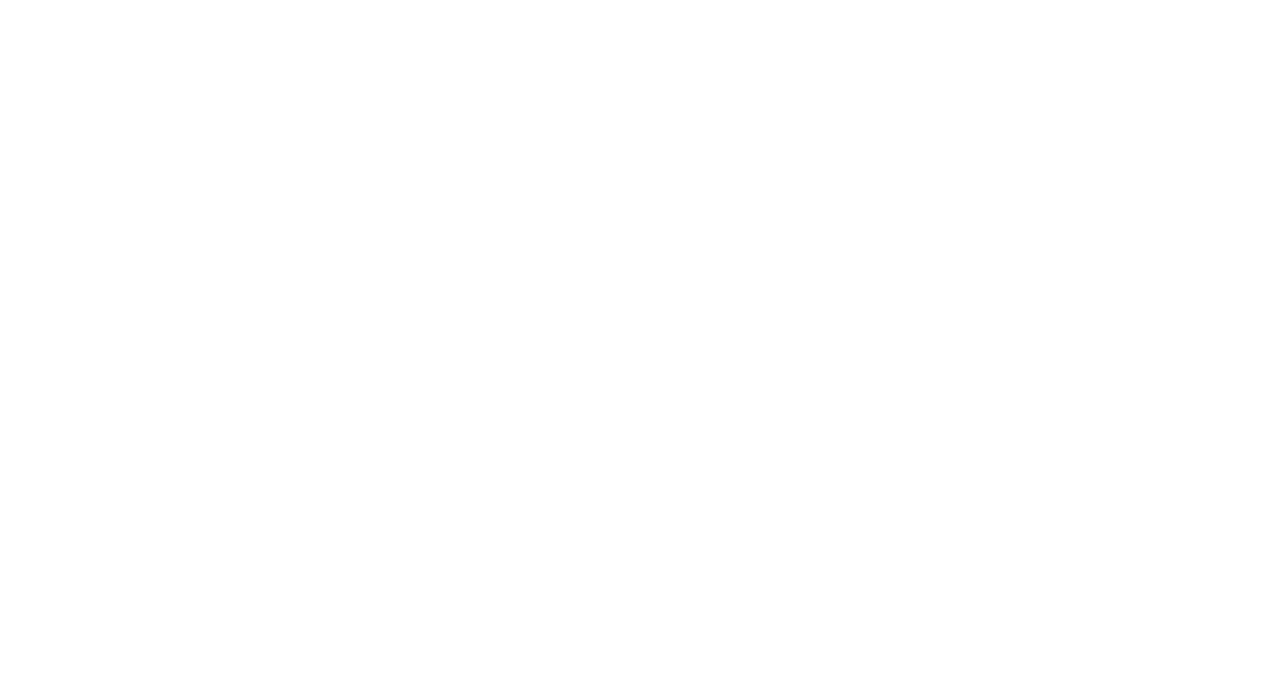
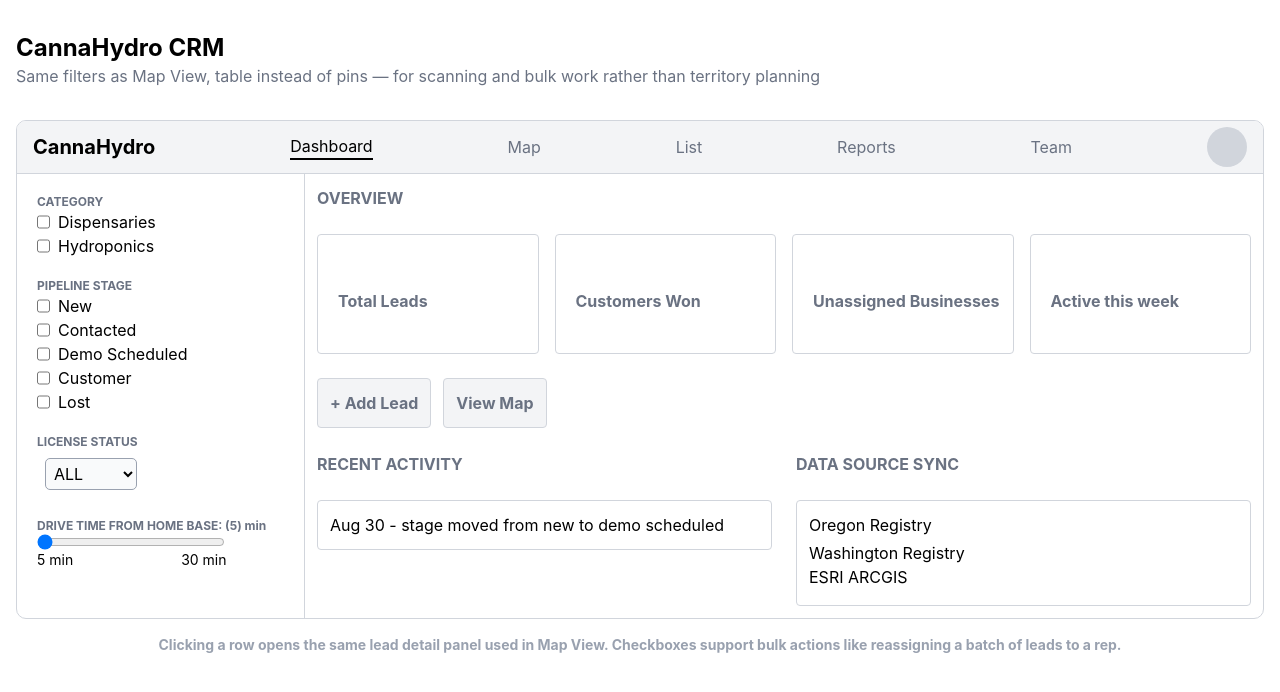
Before and after one commit to austinxduong/canna-hydro-crm, a React (Vite) app in the folder frontend/: page /dashboard in a window 1280 px wide. Before the commit this address had no page. Shown: the top 692 px of the page. Built offline with nearby package versions, Linux system fonts and the light colour scheme.

Commit message:
dashboard skeleton

```diff
--- a/frontend/src/App.tsx
+++ b/frontend/src/App.tsx
@@ -3,6 +3,8 @@
 import Layout from './Layout'
 import BusinessList from './components/BusinessList'
 import MapView from './components/MapView'
+import Dashboard from './components/Dashboard'
+
 
 
 function App() {
@@ -10,6 +12,7 @@
     <Routes>
       <Route path="/" element={<Layout />}>
         <Route index element={<Navigate to="/list" replace/>} />
+        <Route path="dashboard" element={<Dashboard />} />
         <Route path="list" element={<BusinessList />} />
         <Route path="map" element={<div className ="h-150 2xl:h-250 max-h-[75vh]"><MapView /></div>} />
       </Route>
--- /dev/null
+++ b/frontend/src/components/Dashboard.tsx
@@ -0,0 +1,34 @@
+import React from 'react'
+
+const Dashboard = () => {
+  return (
+    <div>
+    <div className="font-bold p-3 text-gray-500">OVERVIEW</div>
+      <div className="grid grid-cols-1 sm:grid-cols-2 lg:grid-cols-4 gap-4 p-3">
+        <div className="border border-gray-300 rounded h-30 p-3 font-bold text-gray-500 items-end flex justify-start pb-10 pl-5">Total Leads</div>
+        <div className="border border-gray-300 rounded h-30 p-3 font-bold text-gray-500 items-end flex justify-start pb-10 pl-5">Customers Won</div>
+        <div className="border border-gray-300 rounded h-30 p-3 font-bold text-gray-500 items-end flex justify-start pb-10 pl-5">Unassigned Businesses</div>
+        <div className="border border-gray-300 rounded h-30 p-3 font-bold text-gray-500 items-end flex justify-start pb-10 pl-5">Active this week</div>
+        </div>
+      <div className="p-3">
+        <button className="border font-bold bg-gray-100 text-gray-500 border-gray-300 rounded p-3 hover:text-white hover:bg-purple-700 mr-3"> + Add Lead</button>
+        <button className="border font-bold bg-gray-100 text-gray-500 border-gray-300 rounded p-3 hover:text-white hover:bg-purple-700 "> View Map</button>
+      </div>
+      <div className="grid lg:grid-cols-2">
+
+        <div>
+        <div className="font-bold p-3 text-gray-500 ">RECENT ACTIVITY</div>
+          <div className="border border-gray-300 space-y-1 m-3 p-3 rounded"> Aug 30 - stage moved from new to demo scheduled</div>
+        </div>
+
+        <div>
+        <div className="font-bold p-3 text-gray-500 ">DATA SOURCE SYNC</div>
+          <div className="border border-gray-300 space-y-1 m-3 p-3 rounded"> <p>Oregon Registry</p>Washington Registry<p>ESRI ARCGIS</p><p></p></div>
+        </div>
+
+      </div>
+    </div>
+  )
+}
+
+export default Dashboard
--- a/frontend/src/components/Header.tsx
+++ b/frontend/src/components/Header.tsx
@@ -5,7 +5,12 @@
   return (
     <div className="flex justify-between items-center bg-gray-100 px-4 py-1.5 border-b border-gray-300">
         <div className="font-bold text-xl">CannaHydro</div>
-        <div className="text-gray-500">Dashboard</div>
+        <NavLink
+          to="/dashboard"
+          className={( {isActive }) => isActive ? "border-b-2 font bold" : "text-gray-500"}
+          >
+            Dashboard
+        </NavLink>
         <NavLink
           to="/map"
           className={({ isActive }) => isActive ? "border-b-2 font bold" : "text-gray-500"}
```
